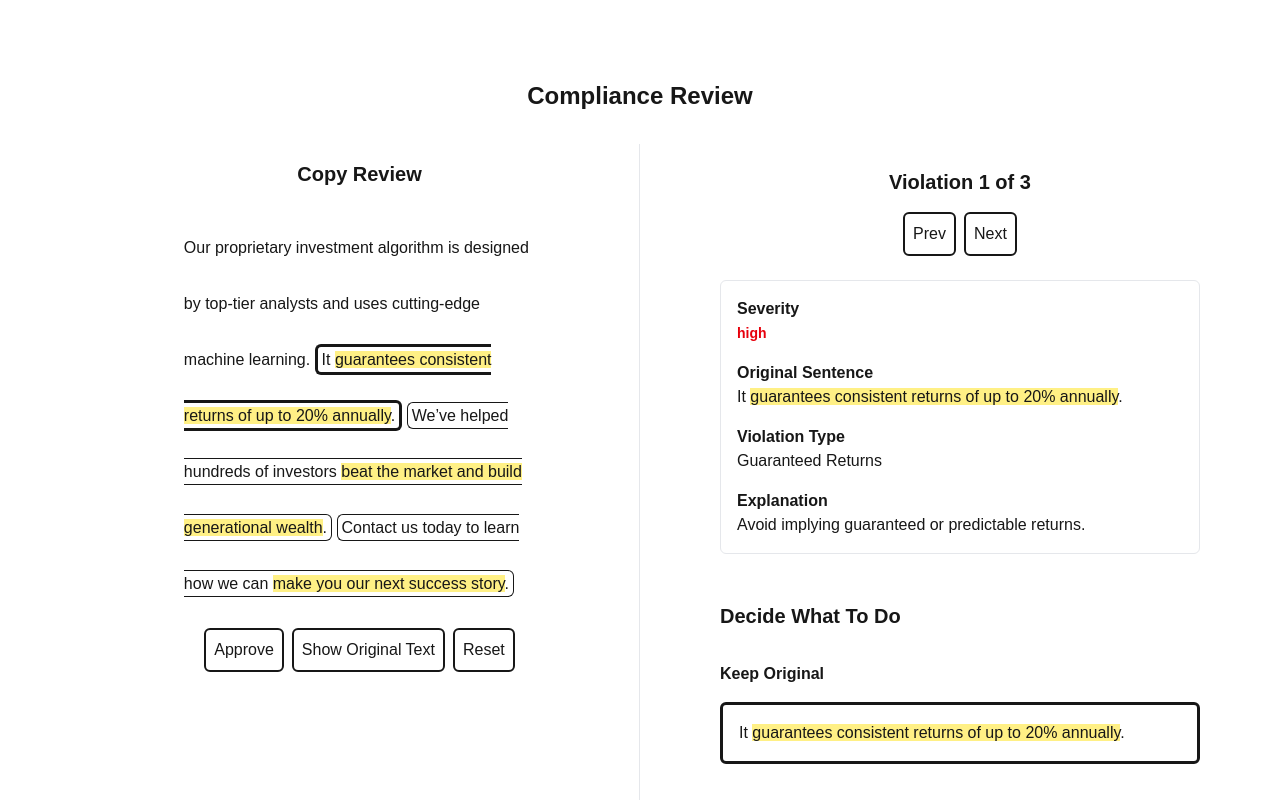
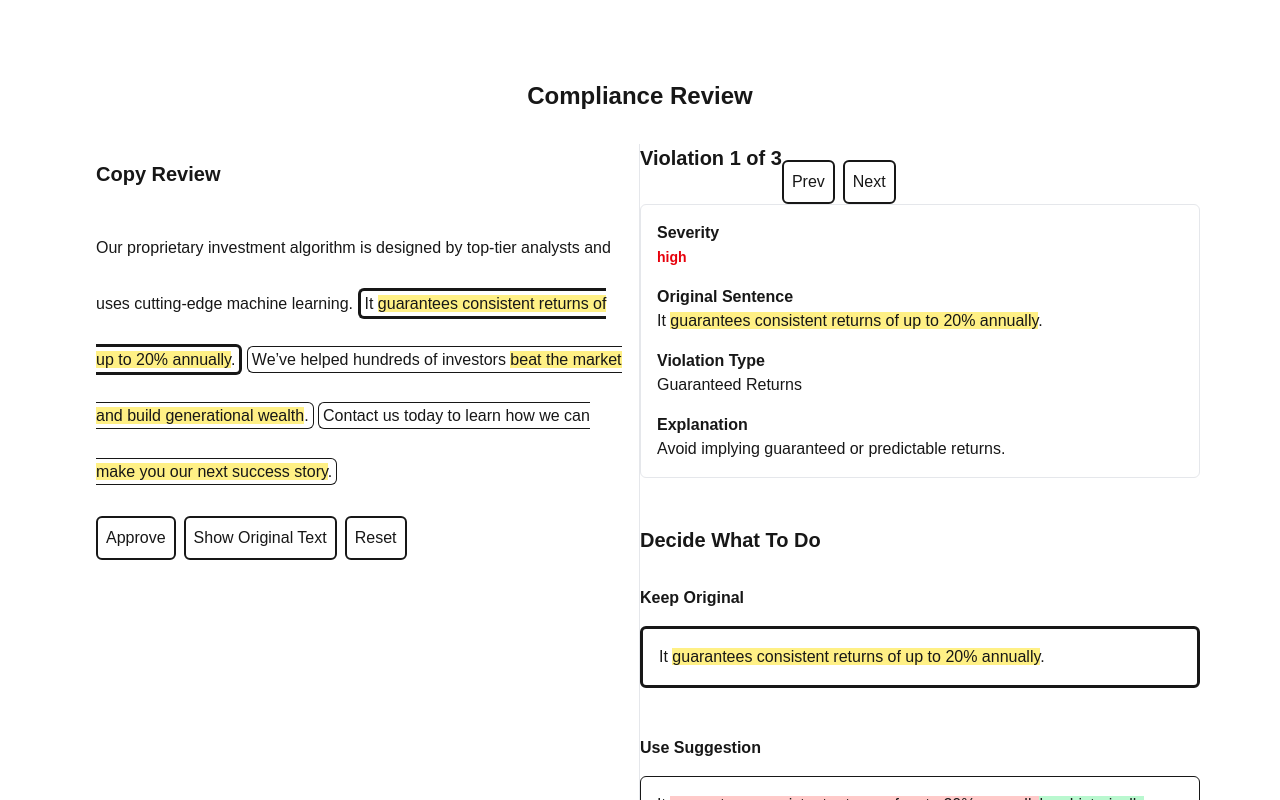
Before and after one commit to ctram/compliance-ui, a Next.js app: page / in a window 1280 px wide. Shown: the top 800 px of the page. Built offline with nearby package versions, Linux system fonts and the light colour scheme.

Commit message:
center header

```diff
--- a/package.json
+++ b/package.json
@@ -9,6 +9,7 @@
     "lint": "next lint"
   },
   "dependencies": {
+    "lodash": "^4.17.21",
     "next": "15.3.0",
     "react": "^19.0.0",
     "react-dom": "^19.0.0",
@@ -17,6 +18,7 @@
   "devDependencies": {
     "@eslint/eslintrc": "^3",
     "@tailwindcss/postcss": "^4",
+    "@types/lodash": "^4.17.16",
     "@types/node": "^20",
     "@types/react": "^19",
     "@types/react-dom": "^19",
--- a/src/app/layout.tsx
+++ b/src/app/layout.tsx
@@ -23,19 +23,15 @@ export default function RootLayout({
   children: React.ReactNode;
 }>) {
   return (
-    <html lang="en" className="h-full">
+    <html lang="en" className="h-screen">
       <head>
         <meta charSet="UTF-8" />
         <meta name="viewport" content="width=device-width, initial-scale=1.0" />
         <title>Compliance Review</title>
       </head>
 
-      <body
-        className={`${geistSans.variable} ${geistMono.variable} antialiased min-h-screen p-20 overflow-x-hidden`}
-      >
-        <main className="max-w-full min-h-screen">
-          {children}
-        </main>
+      <body className={`${geistSans.variable} ${geistMono.variable} p-20 `}>
+        <main className="">{children}</main>
       </body>
     </html>
   );
--- a/src/app/page.tsx
+++ b/src/app/page.tsx
@@ -29,6 +29,9 @@ export default function Page() {
   const [chosenSuggestions, setChosenSuggestions] =
     useState<ChosenSuggestions>();
   const [hasDataLoaded, setHasDataLoaded] = useState(false);
+  const [isManualEditMode, setIsManualEditMode] = useState(false);
+  const [didManualEdit, setDidManualEdit] = useState(false);
+  const [editedCopy, setEditedCopy] = useState("");
 
   useEffect(() => {
     setTimeout(() => {
@@ -83,7 +86,12 @@ export default function Page() {
    * highlight fragments within the original paragraph
    */
   useEffect(() => {
-    if (violationSuggestions.length === 0 || !chosenSuggestions) {
+    if (
+      violationSuggestions.length === 0 ||
+      !chosenSuggestions ||
+      isManualEditMode ||
+      didManualEdit
+    ) {
       return;
     }
 
@@ -114,6 +122,8 @@ export default function Page() {
     idxOfCurrViolation,
     hasApproved,
     showOriginalText,
+    isManualEditMode,
+    didManualEdit,
   ]);
 
   const handleClickPrev = () => {
@@ -179,6 +189,28 @@ export default function Page() {
     setShowOriginalText(!showOriginalText);
   };
 
+  const handleSaveManualEdit = (text: string) => {
+    setIsManualEditMode(false);
+    setWorkingCopy(text);
+    setEditedCopy(text);
+    setDidManualEdit(true);
+  };
+
+  const handleCancelManualEdit = () => {
+    setIsManualEditMode(false);
+  };
+
+  const handleDoubleClickParagraph = () => {
+    if (didManualEdit) {
+      setWorkingCopy(editedCopy);
+    } else {
+      setWorkingCopy(originalCopy);
+    }
+
+    setIsManualEditMode(true);
+    setDidManualEdit(false);
+  };
+
   const rightPanel = hasApproved ? (
     <div className="p-4 flex flex-col items-center">
       <div className="text-xl font-bold mb-4">Copy has been approved</div>
@@ -203,8 +235,8 @@ export default function Page() {
 
   const inner =
     hasDataLoaded && chosenSuggestions ? (
-      <div className="flex min-h-screen">
-        <div className="w-1/2 border-r border-gray-200">
+      <div className="flex ">
+        <div className="w-1/2 border-r border-gray-200 left-panel">
           <CopyReview
             workingCopy={workingCopy}
             hasApproved={hasApproved}
@@ -214,17 +246,21 @@ export default function Page() {
             onNext={handleNext}
             showOriginalText={showOriginalText}
             onClickShowOriginalText={handleToggleOriginalText}
+            isManualEditMode={isManualEditMode}
+            onSaveManualEdit={handleSaveManualEdit}
+            onCancelManualEdit={handleCancelManualEdit}
+            onDoubleClickParagraph={handleDoubleClickParagraph}
           />
         </div>
-        <div className="w-1/2 pl-20">{rightPanel}</div>
+        <div className="w-1/2 right-panel">{rightPanel}</div>
       </div>
     ) : (
       "Loading..."
     );
 
   return (
-    <div className="flex flex-col items-center min-h-screen">
-      <h1 className="text-2xl font-bold mb-8">Compliance Review</h1>
+    <div className="flex flex-col page">
+      <h1 className="text-2xl font-bold mb-8 text-center">Compliance Review</h1>
       {inner}
     </div>
   );
--- a/src/components/CopyReview.tsx
+++ b/src/components/CopyReview.tsx
@@ -1,5 +1,16 @@
 import React from "react";
 import { ActionButton } from "./ActionButton";
+import { TextEditor } from "./TextEditor";
+import { extractTextFromReactElements } from "@/utils/extract-text-from-react-elements";
+
+function CopyReviewWrapper({ children }: { children: React.ReactNode }) {
+  return (
+    <div className="p-4 flex flex-col">
+      <div className="text-xl font-bold mb-8">Copy Review</div>
+      <div className="flex flex-col">{children}</div>
+    </div>
+  );
+}
 
 export function CopyReview({
   workingCopy,
@@ -10,6 +21,10 @@ export function CopyReview({
   onNext,
   showOriginalText,
   onClickShowOriginalText,
+  isManualEditMode,
+  onSaveManualEdit,
+  onCancelManualEdit,
+  onDoubleClickParagraph,
 }: {
   workingCopy: React.ReactNode;
   hasApproved: boolean;
@@ -19,7 +34,27 @@ export function CopyReview({
   onNext: () => void;
   showOriginalText: boolean;
   onClickShowOriginalText: () => void;
+  isManualEditMode: boolean;
+  onSaveManualEdit: (text: string) => void;
+  onCancelManualEdit: () => void;
+  onDoubleClickParagraph: () => void;
 }) {
+  if (isManualEditMode) {
+    const text = extractTextFromReactElements(workingCopy);
+
+    return (
+      <CopyReviewWrapper>
+        <div className="h-[50vh]">
+          <TextEditor
+            initialText={text}
+            onClickSave={onSaveManualEdit}
+            onClickCancel={onCancelManualEdit}
+          />
+        </div>
+      </CopyReviewWrapper>
+    );
+  }
+
   const toggleOriginalTextButton = showOriginalText
     ? "Hide Original Text"
     : "Show Original Text";
@@ -27,13 +62,19 @@ export function CopyReview({
   const actionButtons = hasApproved ? (
     <>
       <ActionButton text="Cancel Approval" onClick={onCancelApproval} />
-      <ActionButton text={toggleOriginalTextButton} onClick={onClickShowOriginalText} />
+      <ActionButton
+        text={toggleOriginalTextButton}
+        onClick={onClickShowOriginalText}
+      />
       <ActionButton text="Next" onClick={onNext} />
     </>
   ) : (
     <>
       <ActionButton text="Approve" onClick={onApprove} />
-      <ActionButton text={toggleOriginalTextButton} onClick={onClickShowOriginalText} />
+      <ActionButton
+        text={toggleOriginalTextButton}
+        onClick={onClickShowOriginalText}
+      />
       <ActionButton text="Reset" onClick={onReset} />
     </>
   );
@@ -45,11 +86,12 @@ export function CopyReview({
   ) : null;
 
   return (
-    <div className=" p-4 flex flex-col items-center">
-      <div className="text-xl font-bold mb-8">Copy Review</div>
-      <div className="w-2/3 leading-14">{workingCopy}</div>
+    <CopyReviewWrapper>
+      <div className="leading-14" onDoubleClick={onDoubleClickParagraph}>
+        {workingCopy}
+      </div>
       {approvedMsg}
       <div className="flex flex-row gap-2 mt-4">{actionButtons}</div>
-    </div>
+    </CopyReviewWrapper>
   );
 }
--- a/src/components/SuggestionPanel.tsx
+++ b/src/components/SuggestionPanel.tsx
@@ -27,9 +27,6 @@ export function SuggestionPanel({
     sourceSentence,
     suggestions,
     id,
-    start,
-    end,
-    length,
     type,
     message,
     severity,
@@ -103,7 +100,7 @@ export function SuggestionPanel({
   );
 
   return (
-    <div className="bg-white rounded-lg grid gap-y-8">
+    <div className="bg-white rounded-lg grid gap-y-8 suggestion-panel">
       <div className="grid gap-y-4 border border-gray-200 rounded-md p-4 ">
         <div>
           <div className="text-base font-semibold">Severity</div>
--- /dev/null
+++ b/src/components/TextEditor.tsx
@@ -0,0 +1,28 @@
+import { useState } from "react";
+import { ActionButton } from "./ActionButton";
+
+export function TextEditor({
+  initialText,
+  onClickSave,
+  onClickCancel,
+}: {
+  initialText: string;
+  onClickSave: (text: string) => void;
+  onClickCancel: () => void;
+}) {
+  const [text, setText] = useState(initialText);
+
+  return (
+    <div className="h-full flex flex-col">
+      <textarea
+        className="flex-1 resize-none p-4 border rounded-md mb-4"
+        value={text}
+        onChange={(e) => setText(e.target.value)}
+      />
+      <div className="flex flex-row gap-2 justify-center">
+        <ActionButton text="Save" onClick={() => onClickSave(text)} />
+        <ActionButton text="Cancel" onClick={onClickCancel} />
+      </div>
+    </div>
+  );
+}
--- a/src/components/ViolationNavigator.tsx
+++ b/src/components/ViolationNavigator.tsx
@@ -14,7 +14,7 @@ export function ViolationNavigator({
   onClickNext: () => void;
 }) {
   return (
-    <div className="rounded-mdtext-center flex flex-col items-center my-6">
+    <div className="rounded-mdtext-center flex flex-colmy-6 violation-navigator">
       <div className="text-xl font-bold">
         Violation {idxOfCurrViolation + 1} of {numViolations}
       </div>
--- a/src/components/ViolationSuggestionsPanel.tsx
+++ b/src/components/ViolationSuggestionsPanel.tsx
@@ -25,7 +25,7 @@ export function ViolationSuggestionsPanel({
   const violationInView = violationSuggestions[idxOfViolationBeingViewed];
 
   return (
-    <div >
+    <div className="violation-suggestions-panel">
       <ViolationNavigator
         numViolations={numViolations}
         idxOfCurrViolation={idxOfViolationBeingViewed}
```
Also changed, not shown: 1 other file (tests, documents, lock files or other folders).
